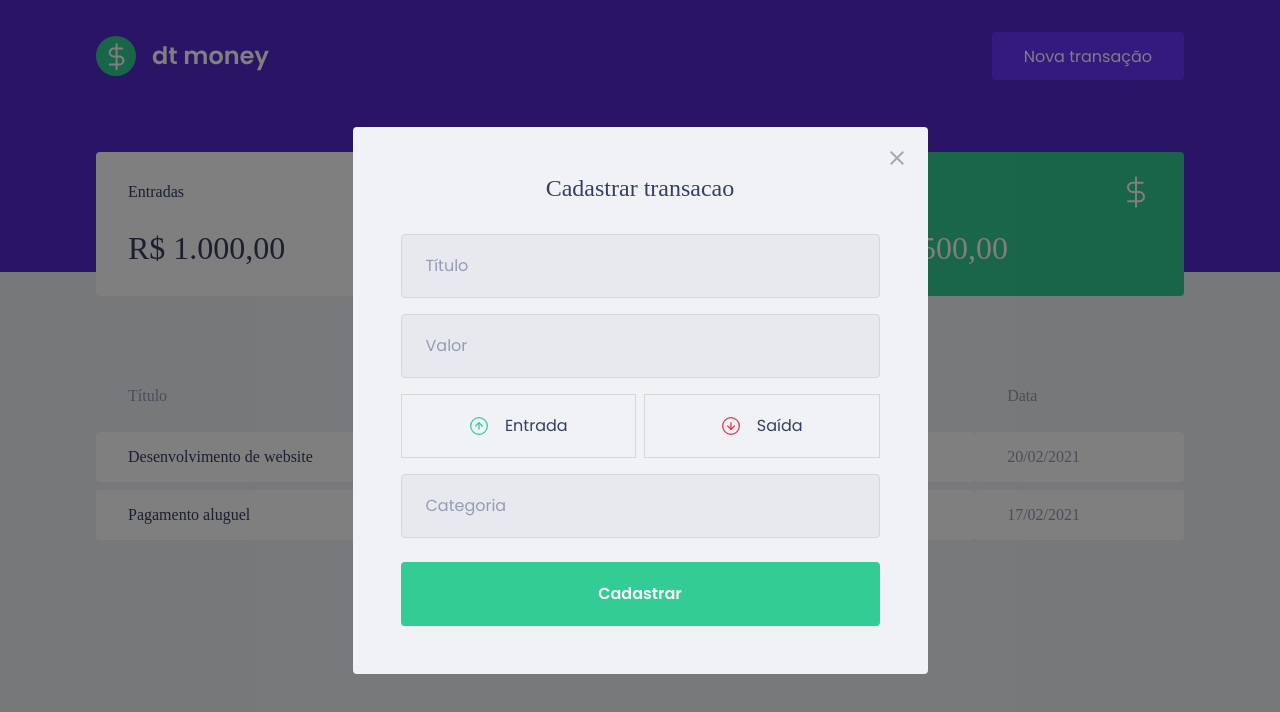
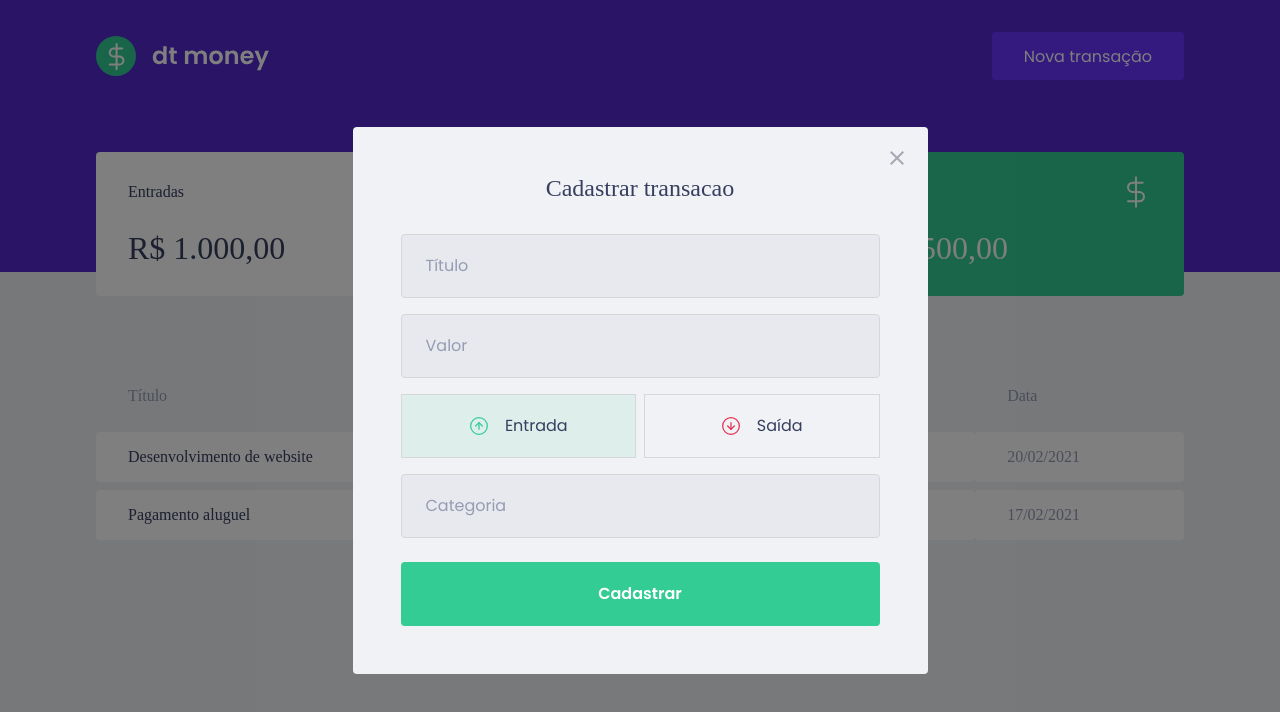
Before and after one commit to desenv-marcelo-silva/react-ignite-chapter-II, a React (Create React App) app: page / in a window 1280 px wide. Both pictures are taken after a click on the button "Nova transação". Shown: the top 712 px of the page. Built offline with nearby package versions, Linux system fonts and the light colour scheme; no server answers; what miragejs would draw is missing.

Commit message:
feat: customize buttons to select types

```diff
--- a/src/components/NewTransactionModal/index.tsx
+++ b/src/components/NewTransactionModal/index.tsx
@@ -1,7 +1,8 @@
 import Modal from 'react-modal';
 
-import { Container, TransactionTypeContainer } from './styles';
+import { Container, TransactionTypeContainer, RadioBox } from './styles';
 import { closeImg, incomeImg, outcomeImg } from '../../assets';
+import { useState } from 'react';
 
 interface NewTransactionProps {
   isOpen: boolean;
@@ -14,6 +15,7 @@
   isOpen,
   onRequestClose,
 }: NewTransactionProps) {
+  const [type, setType] = useState('deposit');
   return (
     <Modal
       overlayClassName="react-modal-overlay"
@@ -36,15 +38,29 @@
         <input type="number" placeholder="Valor" />
 
         <TransactionTypeContainer>
-          <button type="button">
+          <RadioBox
+            type="button"
+            onClick={() => {
+              setType('deposit');
+            }}
+            isActive={type === 'deposit'}
+            activeColor="green"
+          >
             <img src={incomeImg} alt="Entrada" />
             <span>Entrada</span>
-          </button>
+          </RadioBox>
 
-          <button type="button">
+          <RadioBox
+            type="button"
+            onClick={() => {
+              setType('withdraw');
+            }}
+            isActive={type === 'withdraw'}
+            activeColor="red"
+          >
             <img src={outcomeImg} alt="Saída" />
             <span>Saída</span>
-          </button>
+          </RadioBox>
         </TransactionTypeContainer>
         <input placeholder="Categoria" />
 
--- a/src/components/NewTransactionModal/styles.ts
+++ b/src/components/NewTransactionModal/styles.ts
@@ -1,5 +1,5 @@
 import styled from 'styled-components';
-import { darken } from 'polished';
+import { darken, transparentize } from 'polished';
 
 export const Container = styled.form`
   h2 {
@@ -55,12 +55,26 @@
   display: grid;
   grid-template-columns: 1fr 1fr;
   gap: 0.5rem;
+`;
 
-  button {
+export interface RadioBoxProps {
+  isActive: boolean;
+  activeColor: 'red' | 'green';
+}
+
+const colors = {
+  green: '#33CC95',
+  red: '#E52E4D',
+};
+
+export const RadioBox = styled.button<RadioBoxProps>`
   height: 4rem;
   border: 1px solid #d7d7d7;
 
-    background: transparent;
+  background: ${(props) =>
+    props.isActive
+      ? transparentize(0.9, colors[props.activeColor])
+      : 'transparent'};
 
   display: flex;
   align-items: center;
@@ -83,5 +97,4 @@
     font-size: 1rem;
     color: var(--text-title);
   }
-  }
 `;
```
Lines whose indentation alone changed are shown as unchanged.
